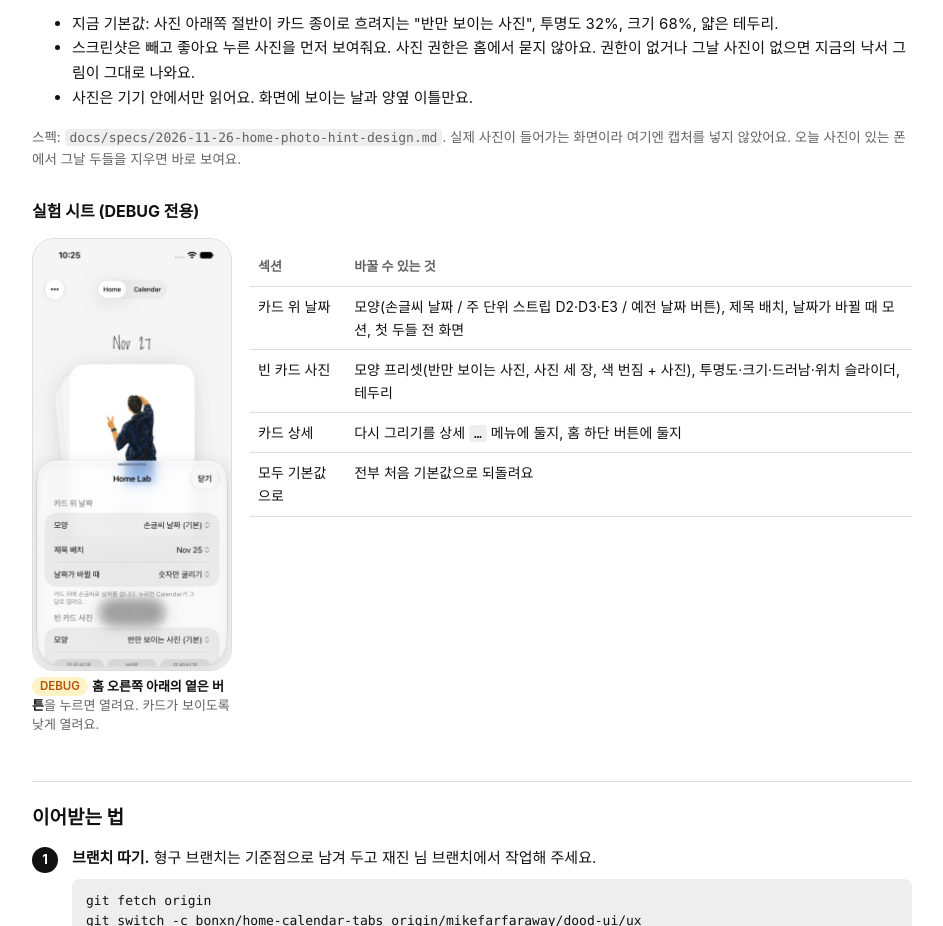
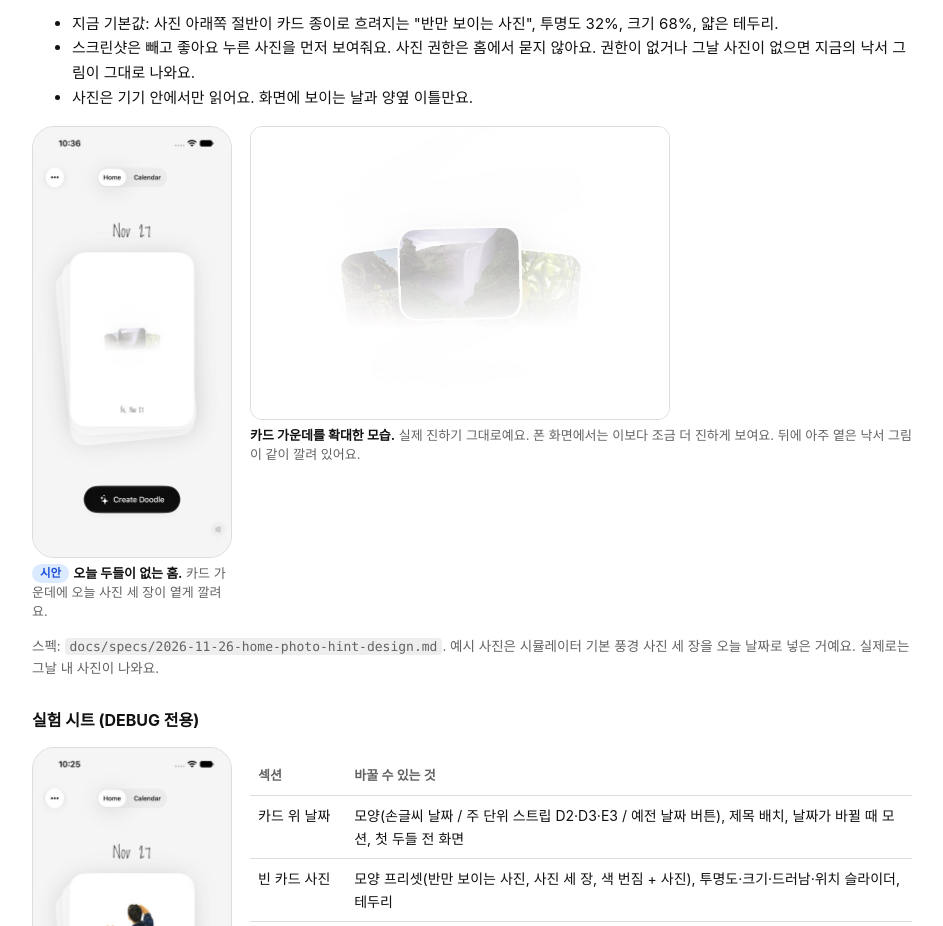
Before and after one commit to mikefarfaraway/ffa-boards, a plain HTML site: page dood-home-ux-handoff-1127/index.html in a window 1280 px wide. Shown: the part 2205-3131 px from the top of the page, without its empty margins (168-1111 px from the left). Drawn offline with Linux system fonts and the light colour scheme.

Commit message:
dood-home-ux-handoff-1127: add photo hint screenshots

```diff
--- a/dood-home-ux-handoff-1127/index.html
+++ b/dood-home-ux-handoff-1127/index.html
@@ -106,7 +106,11 @@ footer{margin-top:56px;color:var(--sub);font-size:12.5px}
   <li>스크린샷은 빼고 좋아요 누른 사진을 먼저 보여줘요. 사진 권한은 홈에서 묻지 않아요. 권한이 없거나 그날 사진이 없으면 지금의 낙서 그림이 그대로 나와요.</li>
   <li>사진은 기기 안에서만 읽어요. 화면에 보이는 날과 양옆 이틀만요.</li>
 </ul>
-<p class="sub">스펙: <code>docs/specs/2026-11-26-home-photo-hint-design.md</code>. 실제 사진이 들어가는 화면이라 여기엔 캡처를 넣지 않았어요. 오늘 사진이 있는 폰에서 그날 두들을 지우면 바로 보여요.</p>
+<div class="shots">
+  <figure><img src="photo-hint.jpg" alt="빈 카드 사진 힌트"><figcaption><span class="tag new">시안</span><b>오늘 두들이 없는 홈.</b> 카드 가운데에 오늘 사진 세 장이 옅게 깔려요.</figcaption></figure>
+  <figure style="width:auto;flex:1;min-width:280px"><img src="photo-hint-zoom.jpg" alt="사진 힌트 확대" style="width:100%;max-width:420px;border-radius:12px"><figcaption><b>카드 가운데를 확대한 모습.</b> 실제 진하기 그대로예요. 폰 화면에서는 이보다 조금 더 진하게 보여요. 뒤에 아주 옅은 낙서 그림이 같이 깔려 있어요.</figcaption></figure>
+</div>
+<p class="sub">스펙: <code>docs/specs/2026-11-26-home-photo-hint-design.md</code>. 예시 사진은 시뮬레이터 기본 풍경 사진 세 장을 오늘 날짜로 넣은 거예요. 실제로는 그날 내 사진이 나와요.</p>
 
 <h3>실험 시트 (DEBUG 전용)</h3>
 <div class="shots">
```
Also changed, not shown: dood-home-ux-handoff-1127/photo-hint-zoom.jpg (added), dood-home-ux-handoff-1127/photo-hint.jpg (added).
